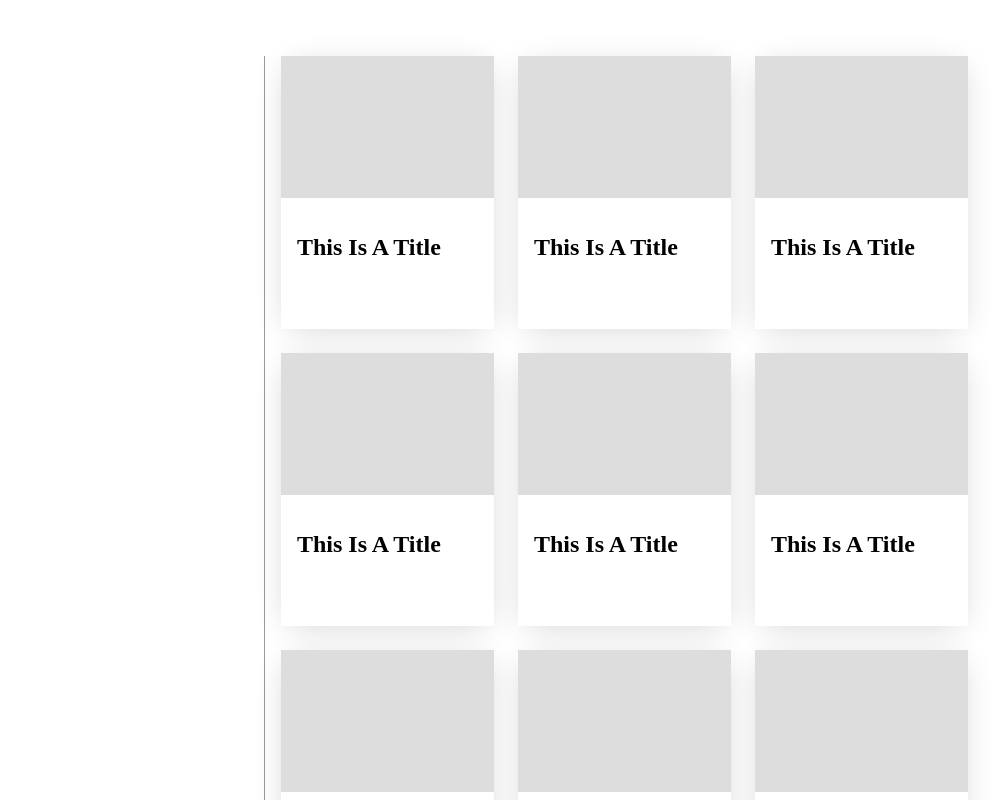
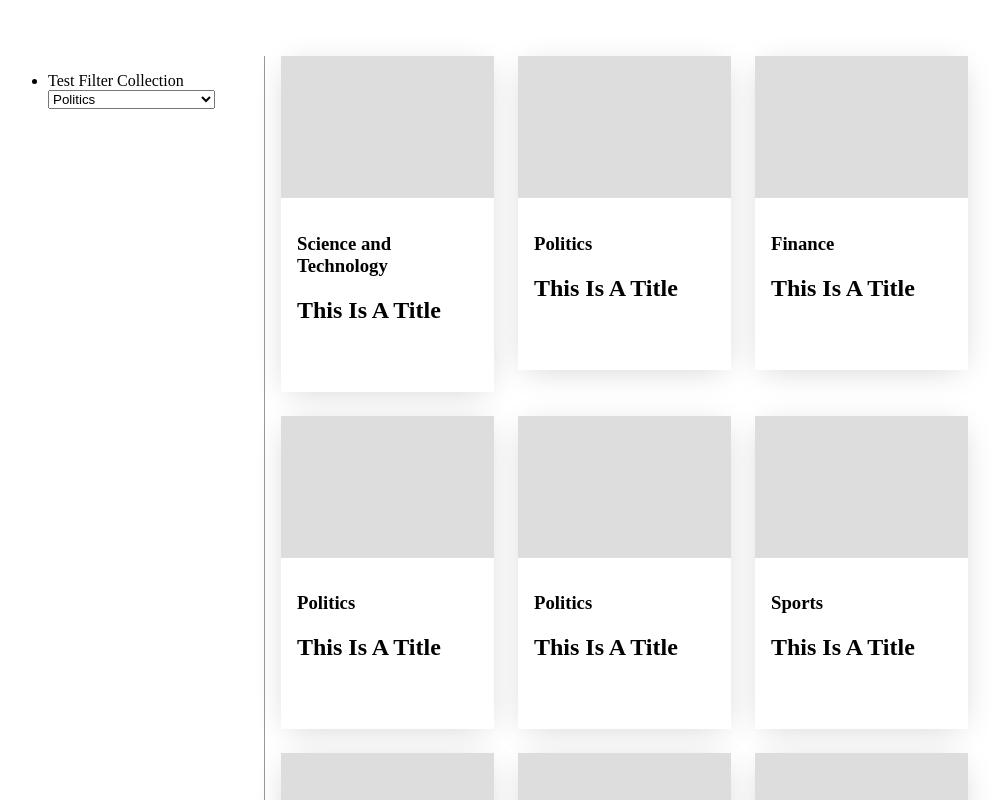
Before and after one commit to jrmykolyn/test.js.angular-2.search-and-filter, an Angular app: page / in a window 1280 px wide. Shown: the top 800 px of the page, without its empty margins (152-1154 px from the left). Built offline with nearby package versions, Linux system fonts and the light colour scheme.

Commit message:
Updated data to include 'Categories'. Updated 'search page' to import and display category filters. Updated result objects to include and display category data.

```diff
--- a/src/app/post-preview/post-preview.component.html
+++ b/src/app/post-preview/post-preview.component.html
@@ -3,6 +3,7 @@
     <!-- HEADER IMAGE -->
   </header>
   <div class="post-preview__body">
+    <h3 [attr.data-category]="data.category.value" [innerHTML]="data.category.name"></h3>
     <h2>{{ data.title || 'Test 123' }}</h2>
   </div>
   <footer class="post-preview__footer">
--- a/src/app/search-page/search-page.component.html
+++ b/src/app/search-page/search-page.component.html
@@ -1,6 +1,15 @@
 <main>
   <aside>
-    <!-- FILTERS HERE -->
+    <form action="#">
+      <ul>
+        <li *ngFor="let filterCollection of filterCollections">
+          <label for="filter_category" [innerHTML]="filterCollection.name"></label>
+          <select [name]="filterCollection.name" id="filter_category">
+            <option *ngFor="let option of filterCollection.options" [value]="option.value" [innerHTML]="option.name"></option>
+          </select>
+        </li>
+      </ul>
+    </form>
   </aside>
   <section>
     <app-post-preview *ngFor="let result of results" [data]="result"></app-post-preview>
--- a/src/app/search-page/search-page.component.ts
+++ b/src/app/search-page/search-page.component.ts
@@ -1,6 +1,18 @@
 import { Component, OnInit } from '@angular/core';
 
-import { Results, ResultIds } from '../../data/data';
+import { Categories, Results, ResultIds } from '../../data/data';
+
+
+interface FilterCollectionInterface {
+  name: string,
+  type: string,
+  options: Array<FilterOptionInterface>
+}
+
+interface FilterOptionInterface {
+  name: string,
+  value: any
+}
 
 @Component({
   selector: 'app-search-page',
@@ -10,11 +22,21 @@ import { Results, ResultIds } from '../../data/data';
 export class SearchPageComponent implements OnInit {
   results: Array<any> = [];
 
+  filterCollections: Array<FilterCollectionInterface>
+
   constructor(
   ) { }
 
   ngOnInit() {
     this.results = Results;
+
+    this.filterCollections = [
+      {
+        name: 'Test Filter Collection',
+        type: 'select',
+        options: Categories
+      }
+    ];
   }
 
 }
--- a/src/data/data.ts
+++ b/src/data/data.ts
@@ -5,15 +5,25 @@ const titleStrings = [
   'Title'
 ];
 
+const categoryObjects = [
+  { name: 'Politics', value: 'politics' },
+  { name: 'Science and Technology', value: 'science-and-technology' },
+  { name: 'Finance', value: 'finance' },
+  { name: 'Sports', value: 'sports' }
+];
+
 interface ResultInterface {
-  title: string
+  title: string,
+  category: any
 };
 
 class Result implements ResultInterface {
   title: string;
+  category: any;
 
   constructor( data? ) {
     this.title = ( titleStrings.reduce( ( string1: string, string2: string ) => { return `${string1} ${string2}`; } ) ); /// TEMP
+    this.category = categoryObjects[ Math.floor( Math.random() * categoryObjects.length ) ];
   }
 }
 
@@ -23,6 +33,8 @@ for ( let i = 0, x = 30; i < x; i++ ) {
     resultObjects.push( new Result() ); /// TEMP
 }
 
+export const Categories = categoryObjects;
+
 export const Results = resultObjects;
 
 export const ResultIds = Results.map( ( result: any ) => { return result.id } );
```
